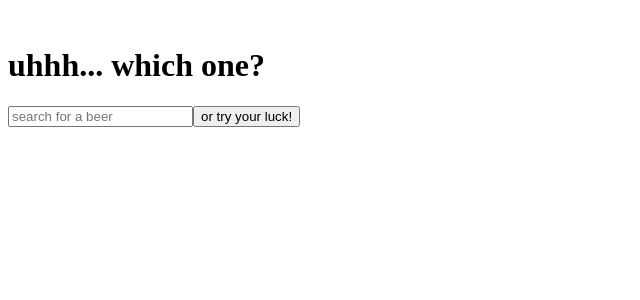
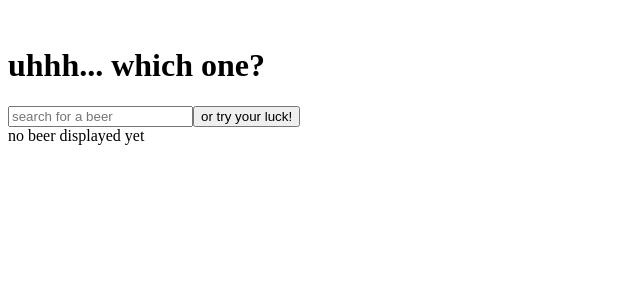
Before and after one commit to nikolasalim/beer-search-v2, an Angular app: page / in a window 1280 px wide. Shown: the top 300 px of the page, without its empty margins (0-640 px from the left). Built offline with nearby package versions, Linux system fonts and the light colour scheme.

Commit message:
display selectedBeer's info on screen

```diff
--- a/src/app/app.module.ts
+++ b/src/app/app.module.ts
@@ -6,9 +6,10 @@ import { FormsModule } from '@angular/forms';
 import { AppRoutingModule } from './app-routing.module';
 import { AppComponent } from './app.component';
 import { BeersListComponent } from './components/beers-list/beers-list.component';
+import { BeerDetailsComponent } from './components/beer-details/beer-details.component';
 
 @NgModule({
-  declarations: [AppComponent, BeersListComponent],
+  declarations: [AppComponent, BeersListComponent, BeerDetailsComponent],
   imports: [BrowserModule, AppRoutingModule, HttpClientModule, FormsModule],
   providers: [],
   bootstrap: [AppComponent],
--- /dev/null
+++ b/src/app/components/beer-details/beer-details.component.html
@@ -0,0 +1,4 @@
+<div>
+  <div *ngIf="!beerInfo">no beer displayed yet</div>
+  <div *ngIf="beerInfo">{{ beerInfo[0].description }}</div>
+</div>
--- /dev/null
+++ b/src/app/components/beer-details/beer-details.component.ts
@@ -0,0 +1,15 @@
+import { Component, OnInit, Input } from '@angular/core';
+import { Beer } from '../../models/Beer';
+
+@Component({
+  selector: 'app-beer-details',
+  templateUrl: './beer-details.component.html',
+  styleUrls: ['./beer-details.component.scss'],
+})
+export class BeerDetailsComponent implements OnInit {
+  constructor() {}
+
+  @Input() beerInfo: Beer[];
+
+  ngOnInit(): void {}
+}
--- a/src/app/components/beers-list/beers-list.component.html
+++ b/src/app/components/beers-list/beers-list.component.html
@@ -1,4 +1,5 @@
 <div>
+  <div class="body">
     <img class="logo" />
     <h1 class="title">uhhh... which one?</h1>
     <div class="search-box">
@@ -19,3 +20,6 @@
       <a href="#" (click)="onSelect($event)">{{ beer.name }}</a>
     </div>
   </div>
+
+  <app-beer-details [beerInfo]="selectedBeer"></app-beer-details>
+</div>
```
Also changed, not shown: src/app/components/beer-details/beer-details.component.scss (added), 1 other file (tests, documents, lock files or other folders). Lines whose indentation alone changed are shown as unchanged.
